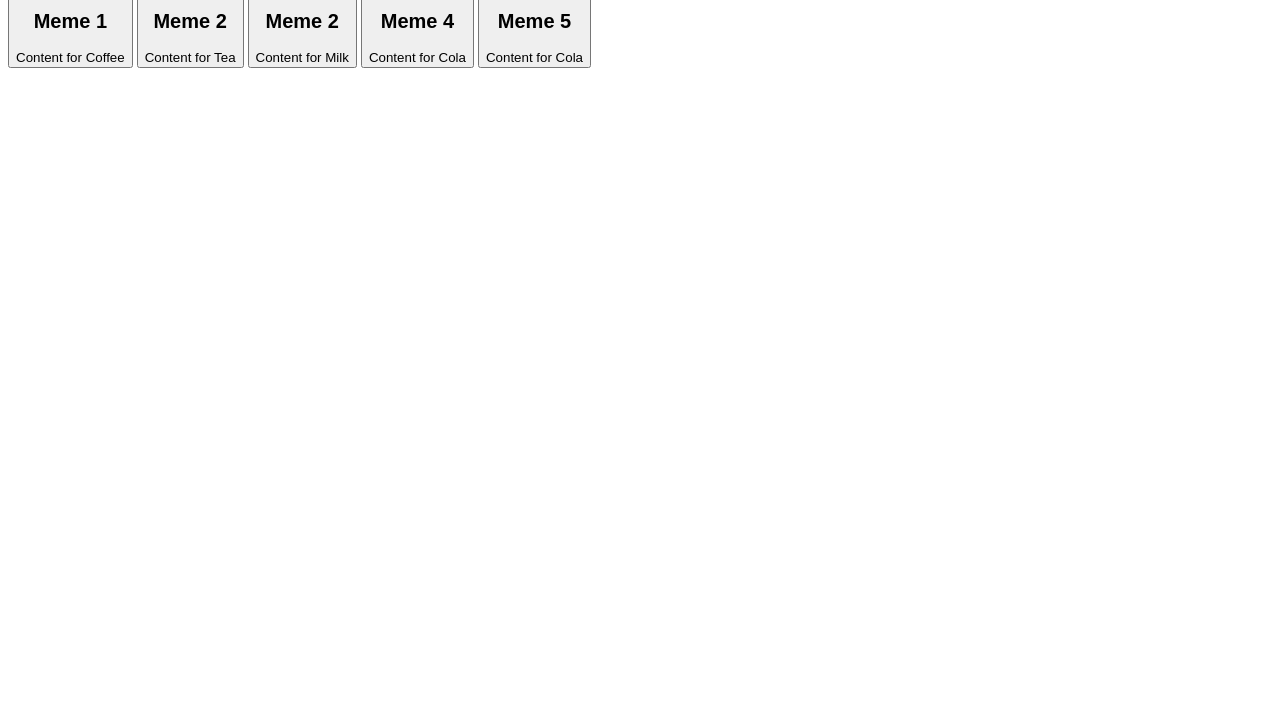
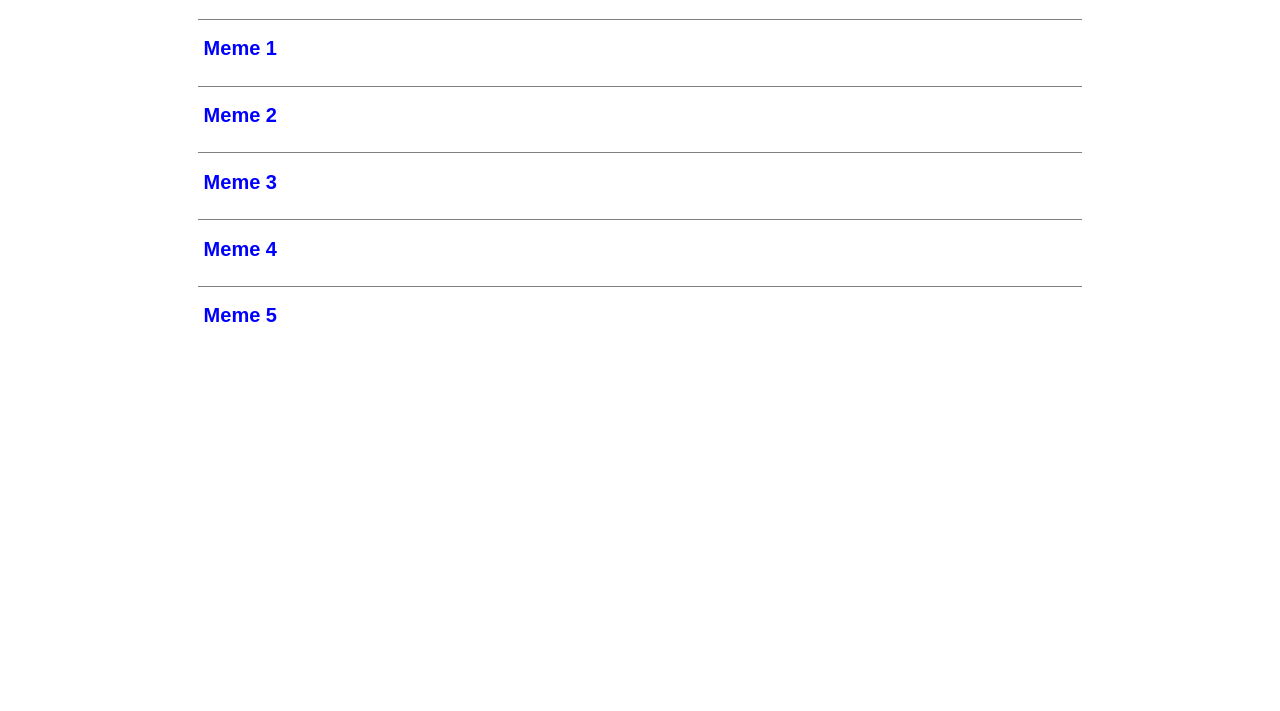
Before and after one commit to pavel-patrushev/cssBayan, a plain HTML site: page index.html in a window 1280 px wide. Shown: the part 89-800 px from the top of the page. Drawn offline with Linux system fonts and the light colour scheme.

Commit message:
feat: modify style.css (Sun, Mar 12, 2023 05:28:18 PM)

```diff
--- a/index.html
+++ b/index.html
@@ -12,7 +12,7 @@
             <h2 class="item-header">Meme 1</h2>
             <i class="fa-solid fa-plus close-icon"></i>
           </div>
-          <div class="item-content">Content for Coffee</div>
+          <div class="item-content">Content 1</div>
         </button>
 
         <button class="item">
@@ -20,15 +20,15 @@
             <h2 class="item-header">Meme 2</h2>
             <i class="fa-solid fa-plus close-icon"></i>
           </div>
-          <div class="item-content">Content for Tea</div>
+          <div class="item-content">Content 2</div>
         </button>
 
         <button class="item">
           <div class="item-header-container">
-            <h2 class="item-header">Meme 2</h2>
+            <h2 class="item-header">Meme 3</h2>
             <i class="fa-solid fa-plus close-icon"></i>
           </div>
-          <div class="item-content">Content for Milk</div>
+          <div class="item-content">Content 3</div>
         </button>
 
         <button class="item">
@@ -36,7 +36,7 @@
             <h2 class="item-header">Meme 4</h2>
             <i class="fa-solid fa-plus close-icon"></i>
           </div>
-          <div class="item-content">Content for Cola</div>
+          <div class="item-content">Content 4</div>
         </button>
 
         <button class="item">
@@ -44,7 +44,7 @@
               <h2 class="item-header">Meme 5</h2>
               <i class="fa-solid fa-plus close-icon"></i>
             </div>
-            <div class="item-content">Content for Cola</div>
+            <div class="item-content">Content 5</div>
           </button>
         </div>
     </div>
--- a/style.css
+++ b/style.css
@@ -0,0 +1,85 @@
+body {
+    display: flex;
+    flex-direction: column;
+    justify-content: flex-start;
+    align-items: center;
+}
+
+.page {
+    width: 70%;
+    /* padding: 60px; */
+}
+
+.list-header {
+    padding-bottom: 20px;
+}
+
+.list {}
+
+.item {
+    color: blue;
+    width: 100%;
+    cursor: pointer;
+    border-width: 0px;
+    border-top-width: 1px;
+    border-top-color: grey;
+    background: none;
+}
+
+.item:focus {
+    color: black;
+}
+
+.item-header-container {
+    display: flex;
+    flex-direction: row;
+    justify-content: flex-start;
+    align-items: center;
+    border-top-width: 5px;
+    border-top-color: grey;
+}
+
+  .item-header {
+    text-align: left;
+    width: 100%;
+}
+
+.close-icon {
+    visibility: hidden;
+    color: black;
+}
+
+.list:hover .close-icon {
+    visibility: visible;
+}
+
+.item:hover .close-icon {
+    transform: rotate(45deg);
+}
+
+.list:hover .item {
+    color: black;
+}
+
+.item-content {
+    display: flex;
+    flex: 1;
+    flex-direction: column;
+    justify-content: center;
+    align-items: center;
+
+    background-color: red;
+
+    height: 0px;
+    visibility: hidden;
+}
+
+.item:hover .item-content {
+    height: 60px;
+    visibility: visible;
+}
+
+.item:focus .item-content {
+    height: 60px;
+    visibility: visible;
+}
```
